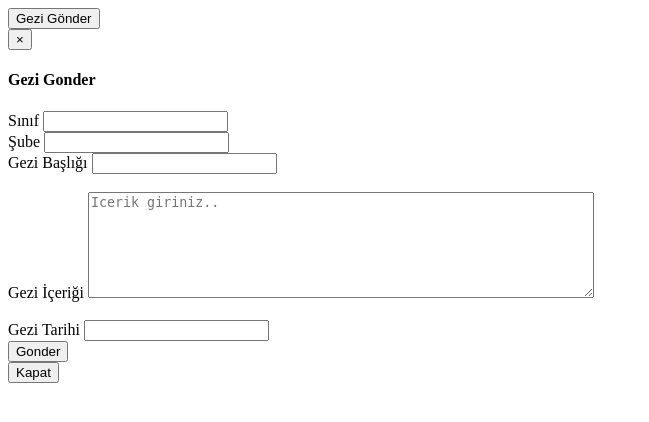
After one commit to mertcy/academic, a PHP site: page /src/front-end/teacher_gezi.php in a window 1280 px wide. The commit adds this page. Shown: the top 422 px of the page, without its empty margins (0-649 px from the left). Run offline with PHP 8.4, Linux system fonts and the light colour scheme.

Commit message:
#45: Gezi addition is completed at teacher page

```diff
--- /dev/null
+++ b/src/front-end/teacher_gezi.php
@@ -0,0 +1,50 @@
+<!DOCTYPE HTML>
+<html>
+<body>
+
+  <div id="gezi">
+    <button name="send_gezi_button" id="send_gezi_button" type="button" class="btn btn-info btn-lg" data-toggle="modal" data-target="#gezi_modal">Gezi Gönder</button>
+  </div>
+</body>
+
+
+<div id="gezi_modal" class="modal fade">
+  <div class="modal-dialog">
+    <div class="modal-content">
+      <!-- Modal Header -->
+      <div class="modal-header">
+        <button type="button" class="close" data-dismiss="modal">&times;</button>
+        <h4 class="modal-title">Gezi Gonder</h4>
+      </div>
+       <!-- Modal Body -->
+      <div class="modal-body">
+        <form method='post' id='send_gezi'>
+          <label>Sınıf</label>
+          <input type="text" id="sinif_gezi" name="sinif_gezi" class="form-control" placeholder="" />
+          <br />
+          <label>Şube</label>
+          <input type="text" id="sube_gezi" name="sube_gezi" class="form-control" placeholder="" />
+          <br />
+          <label>Gezi Başlığı</label>
+          <input type="text" id="geziBaslik" name="geziBaslik" class="form-control" placeholder="" />
+          <br />
+          <br />
+          <label>Gezi İçeriği</label>
+            <textarea placeholder="Icerik giriniz.." name="icerik" rows="7" cols="17" maxlength="255" style="overflow-y: auto; width: 500px; height: 100px" required></textarea>
+          <br />
+          <br />
+          <label>Gezi Tarihi</label>
+          <input type="text" id="geziTarihi" name="geziTarihi" class="form-control" placeholder="" />
+          <br />
+          <input type="submit" id="geziGonder" name="geziGonder" value="Gonder" class="btn btn-success" />
+        </form>
+      </div>
+      <div class="modal-footer">
+        <button type="button" class="btn btn-default" data-dismiss="modal">Kapat</button>
+      </div>
+    </div>
+  </div>
+</div>
+
+
+</html>
```
Also changed, not shown: src/front-end/teacher.php (+54 -4 lines).
